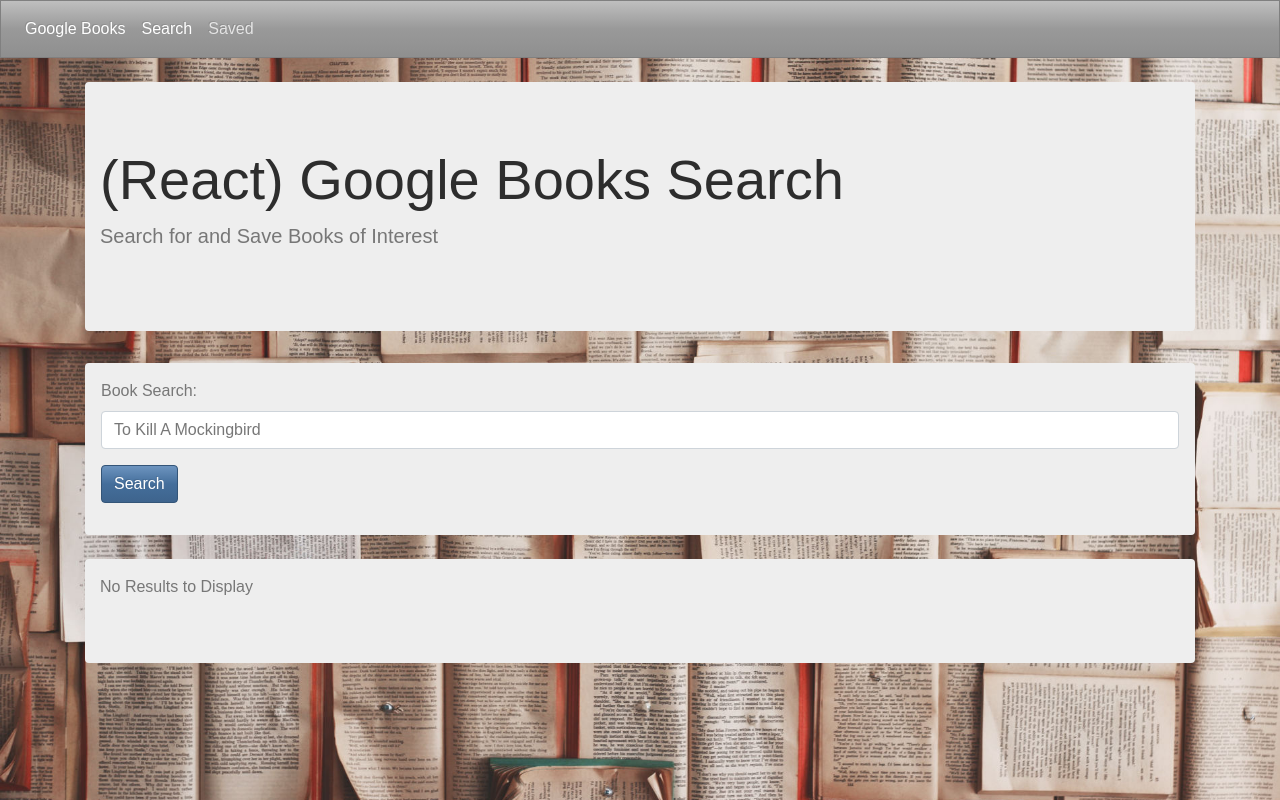
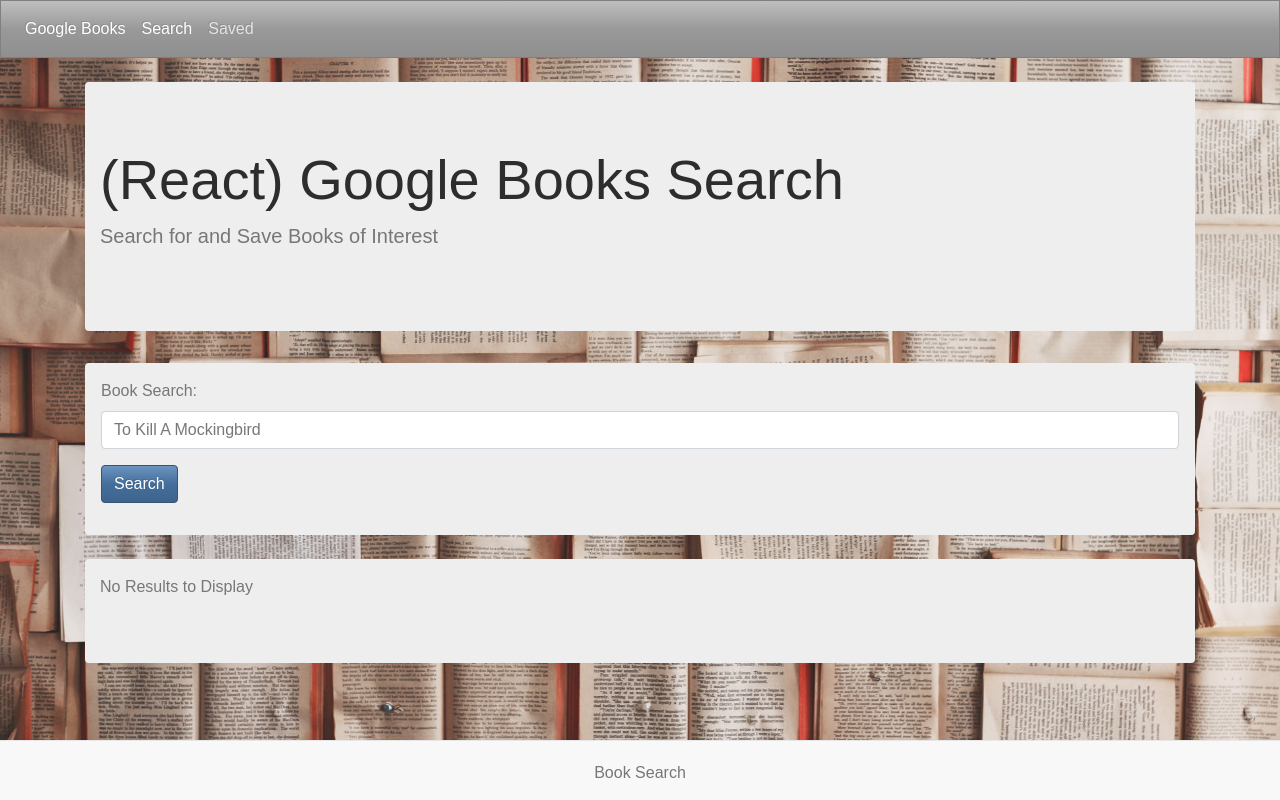
Before and after one commit to lukeevangraham/book-search, a React (Create React App) app in the folder client/: page / in a window 1280 px wide. Built offline with nearby package versions, Linux system fonts and the light colour scheme.

Commit message:
trying out a sticky footer

```diff
--- a/client/src/App.js
+++ b/client/src/App.js
@@ -3,7 +3,7 @@
 import Navbar from "./components/Navbar";
 import Search from "./pages/Search";
 import Saved from "./pages/Saved";
-// import Footer from "./components/Footer"
+import Footer from "./components/Footer"
 
 import "./App.css";
 
@@ -17,6 +17,7 @@
           <Route exact path="/saved" component={Saved} />
           <Route component={Search} />
         </Switch>
+        <Footer />
       </div>
     </Router>
   );
--- a/client/src/components/Footer/index.js
+++ b/client/src/components/Footer/index.js
@@ -1,14 +1,37 @@
 import React from "react";
 import "./style.css";
 
+const styles = {
+  style: {
+    backgroundColor: "#F8F8F8",
+    borderTop: "1px solid #E7E7E7",
+    textAlign: "center",
+    padding: "20px",
+    position: "fixed",
+    left: "0",
+    bottom: "0",
+    height: "60px",
+    width: "100%",
+  },
+
+  phantom: {
+    display: 'block',
+    padding: '20px',
+    height: '60px',
+    width: '100%',
+  }
+}
+
 function Footer() {
   return (
-    <footer className="col-12 footer navbar navbar-expand-lg navbar-light bg-light mt-5 ">
+    <div>
+      <div style={styles.phantom} />
+    <footer style={styles.style}>
       {/* <div className="container"> */}
         <span>Book Search</span>
       {/* </div> */}
     </footer>
-
+    </div>
   );
 }
 
```
